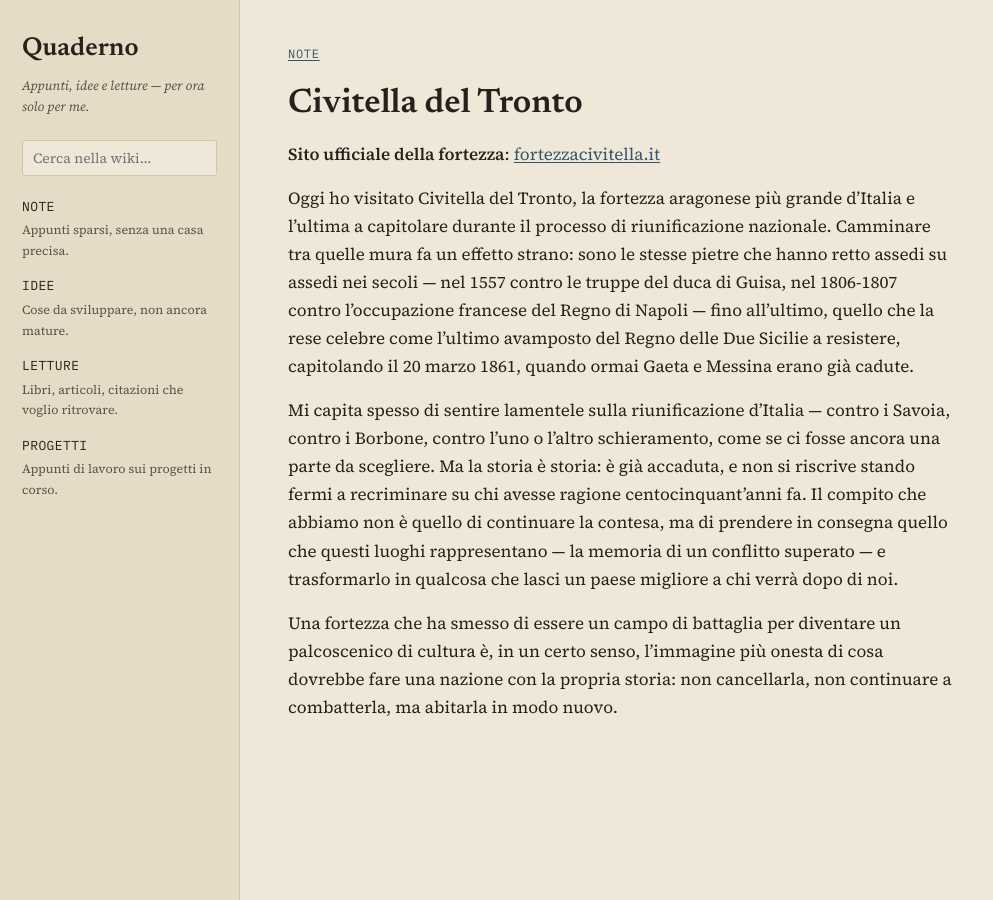
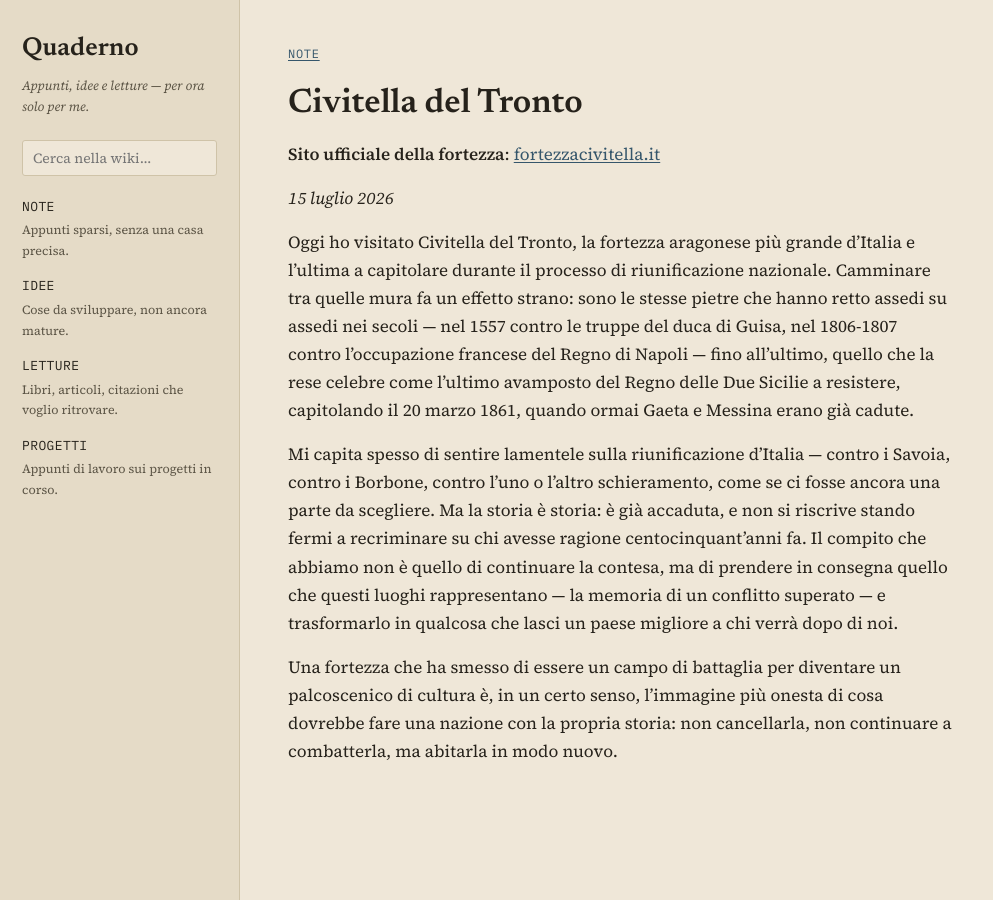
Before and after one commit to Vicknopf11/filoclastos-wiki, a Jekyll site: the page built from note/civitella-del-tronto.md, in a window 1280 px wide. Shown: the whole page, without its empty margins (0-993 px from the left). Built offline with Jekyll 4.4.1, drawn with Linux system fonts in a browser that asks for light colours.

Commit message:
Add visit date to Civitella del Tronto entry
Added visit date to Civitella del Tronto note.

```diff
--- a/note/civitella-del-tronto.md
+++ b/note/civitella-del-tronto.md
@@ -2,9 +2,12 @@
 title: Civitella del Tronto
 categoria: note
 sommario: "Una fortezza, la riunificazione, e cosa lasciamo a chi verrà dopo."
+data: 2026-07-15
 ---
 
 **Sito ufficiale della fortezza**: [fortezzacivitella.it](https://fortezzacivitella.it/)
+
+*15 luglio 2026*
 
 Oggi ho visitato Civitella del Tronto, la fortezza aragonese più grande d'Italia e l'ultima a
 capitolare durante il processo di riunificazione nazionale. Camminare tra quelle mura fa un
```
